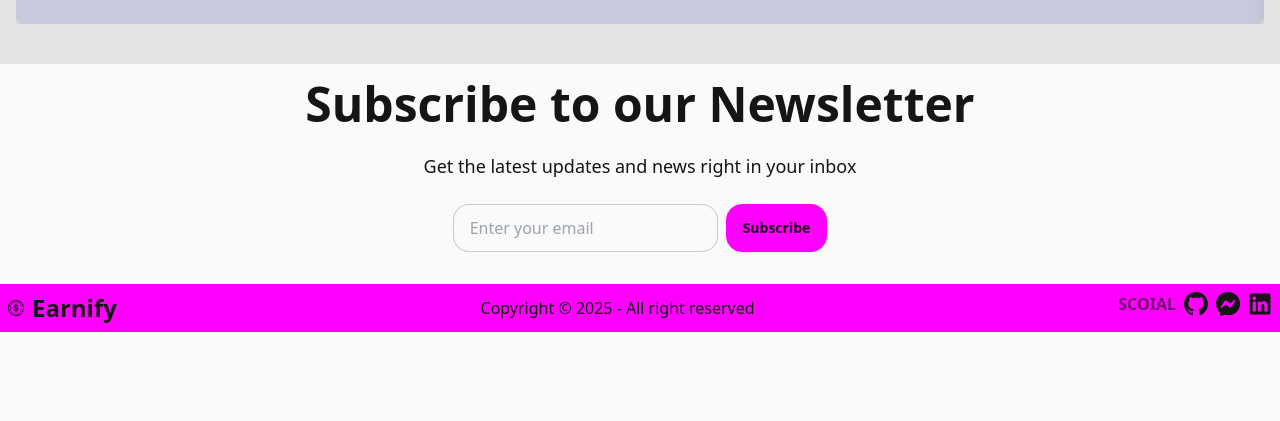
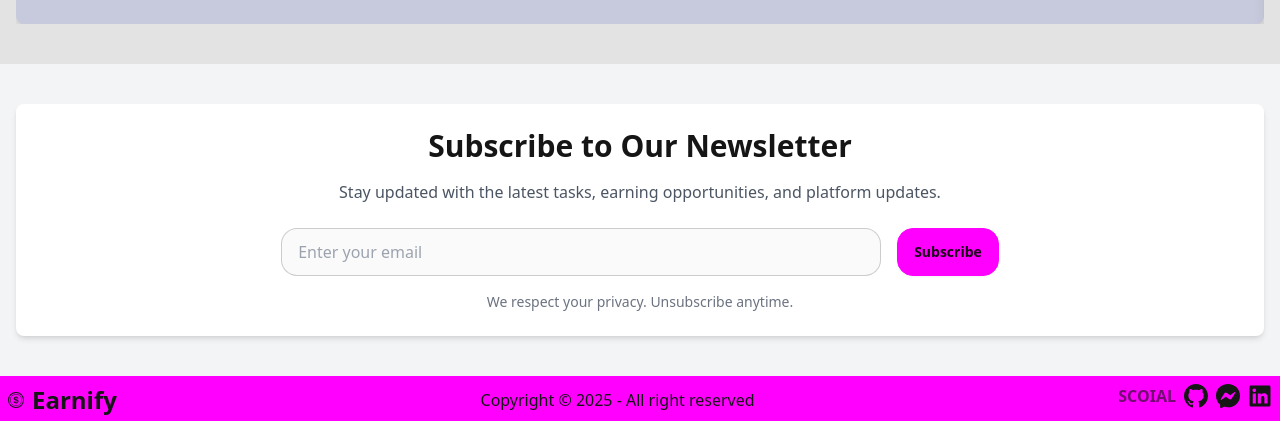
Before and after one commit to adnansyed101/earnify-client, a React (Vite) app: page / in a window 1280 px wide. Shown: the part 2304-2725 px from the top of the page. Before the commit the page ends 2636 px from the top, so only its background shows below. Built offline with nearby package versions, Linux system fonts and the light colour scheme; no server answers.

Commit message:
Change design

```diff
--- a/src/components/Home/Newsletter.jsx
+++ b/src/components/Home/Newsletter.jsx
@@ -1,27 +1,32 @@
 const Newsletter = () => {
   return (
-    <div className="newsletter">
-      <div className="hero-content text-center">
-        <div>
-          <h1 className="text-xl md:text-5xl font-bold">
-            Subscribe to our Newsletter
-          </h1>
-          <p className="text-lg py-6">
-            Get the latest updates and news right in your inbox
+    <section className="py-10 bg-gray-100">
+      <div className="container mx-auto px-4">
+        <div className="bg-white shadow-md rounded-lg p-6 text-center">
+          <h2 className="text-3xl font-bold mb-4">
+            Subscribe to Our Newsletter
+          </h2>
+          <p className="text-gray-600 mb-6">
+            Stay updated with the latest tasks, earning opportunities, and
+            platform updates.
           </p>
-          <form>
-            <fieldset className="flex flex-col md:flex-row justify-center gap-2">
-              <input
-                type="text"
-                placeholder="Enter your email"
-                className="input input-bordered mb-4 "
-              />
-              <button className="btn btn-primary">Subscribe</button>
-            </fieldset>
+          <form className="flex flex-col md:flex-row items-center justify-center gap-4">
+            <input
+              type="email"
+              placeholder="Enter your email"
+              className="input input-bordered w-full md:w-2/3 lg:w-1/2"
+              required
+            />
+            <button type="submit" className="btn btn-primary">
+              Subscribe
+            </button>
           </form>
+          <p className="text-sm text-gray-500 mt-4">
+            We respect your privacy. Unsubscribe anytime.
+          </p>
         </div>
       </div>
-    </div>
+    </section>
   );
 };
 
```
